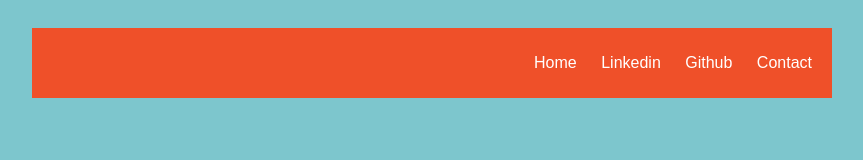
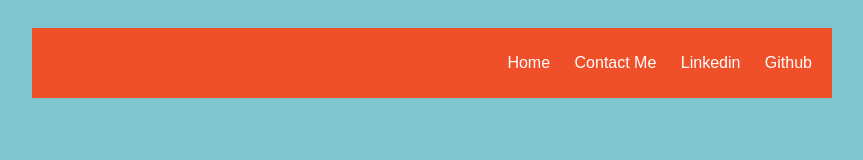
Before and after one commit to shakurgabriel/shakurgabriel.github.io, a plain HTML site: page contact/contact/index.html in a window 1280 px wide. Shown: the top 160 px of the page, without its empty margins (236-1099 px from the left). Drawn offline with nearby package versions, Linux system fonts and the light colour scheme.

Commit message:
Update index.html

```diff
--- a/contact/contact/index.html
+++ b/contact/contact/index.html
@@ -24,9 +24,10 @@
                 <header></header>
                 <ul>
                     <li><a href="https://shakurgabriel.github.io/">Home</a></li>
+                  <li><a href="index.html">Contact Me</a></li>
                     <li><a href="https://www.linkedin.com/in/shakur-gabriel-89853522b/?original_referer=">Linkedin</a></li>
                     <li><a href="https://github.com/shakurgabriel/shakurgabriel.github.io">Github</a></li>
-                  <li><a href="index.html">Contact</a></li>
+
                 </ul>
             </nav>
    </div>
```
